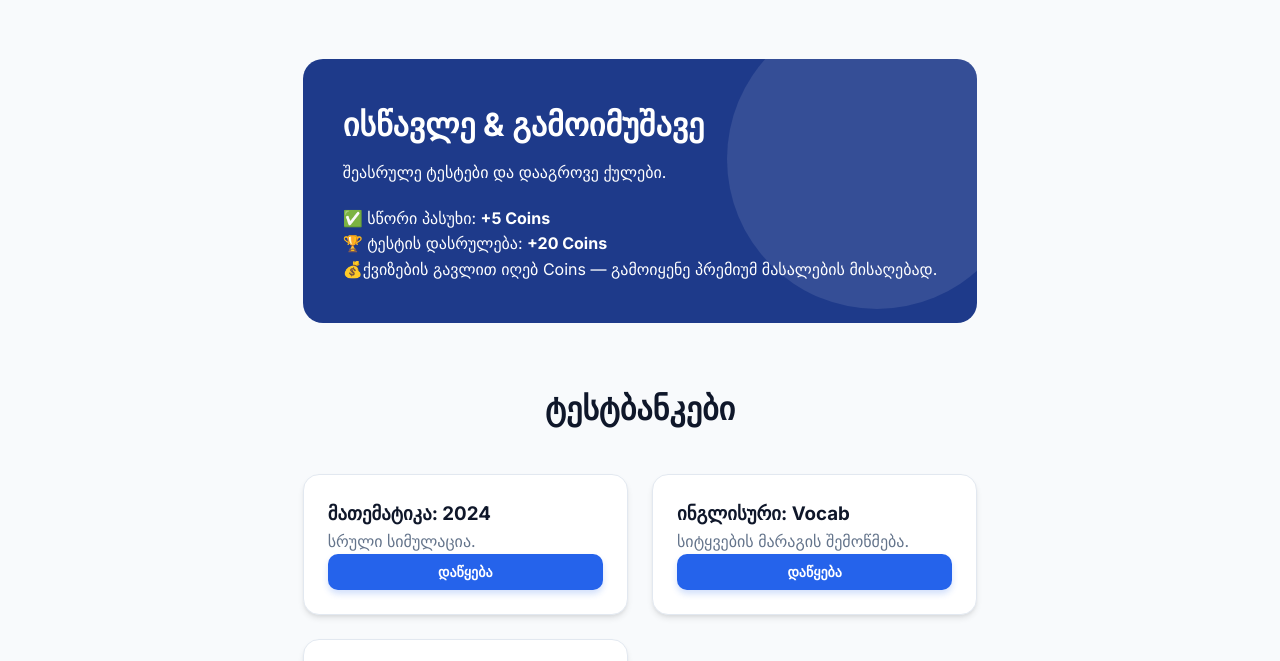
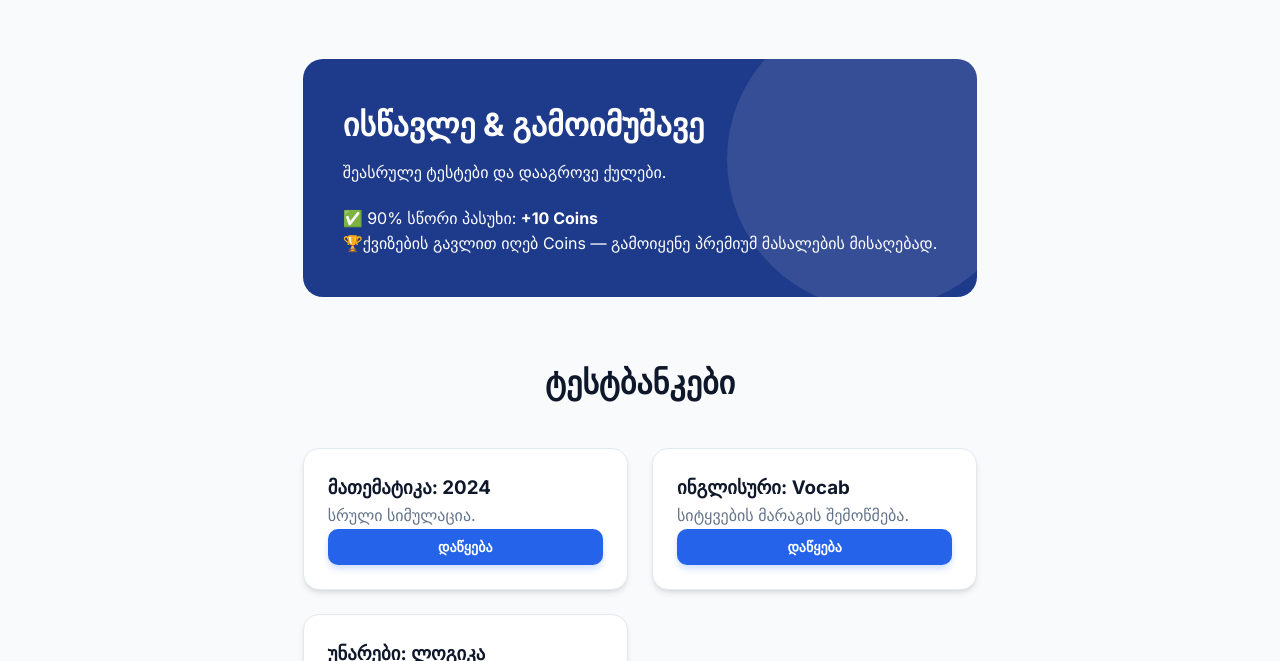
Before and after one commit to Nini1912/shegirdi, a plain HTML site: page tests.html in a window 1280 px wide. Shown: the part 82-743 px from the top of the page. Drawn offline with Linux system fonts and the light colour scheme.

Commit message:
Update tests.html

```diff
--- a/tests.html
+++ b/tests.html
@@ -53,10 +53,9 @@
           </h2>
           <p>შეასრულე ტესტები და დააგროვე ქულები.</p>
           <ul style="list-style: none; margin-top: 20px">
-            <li>✅ სწორი პასუხი: <strong>+5 Coins</strong></li>
-            <li>🏆 ტესტის დასრულება: <strong>+20 Coins</strong></li>
+            <li>✅ 90% სწორი პასუხი: <strong>+10 Coins</strong></li>
             <li>
-              💰ქვიზების გავლით იღებ Coins — გამოიყენე პრემიუმ მასალების
+              🏆ქვიზების გავლით იღებ Coins — გამოიყენე პრემიუმ მასალების
               მისაღებად.
             </li>
           </ul>
```
